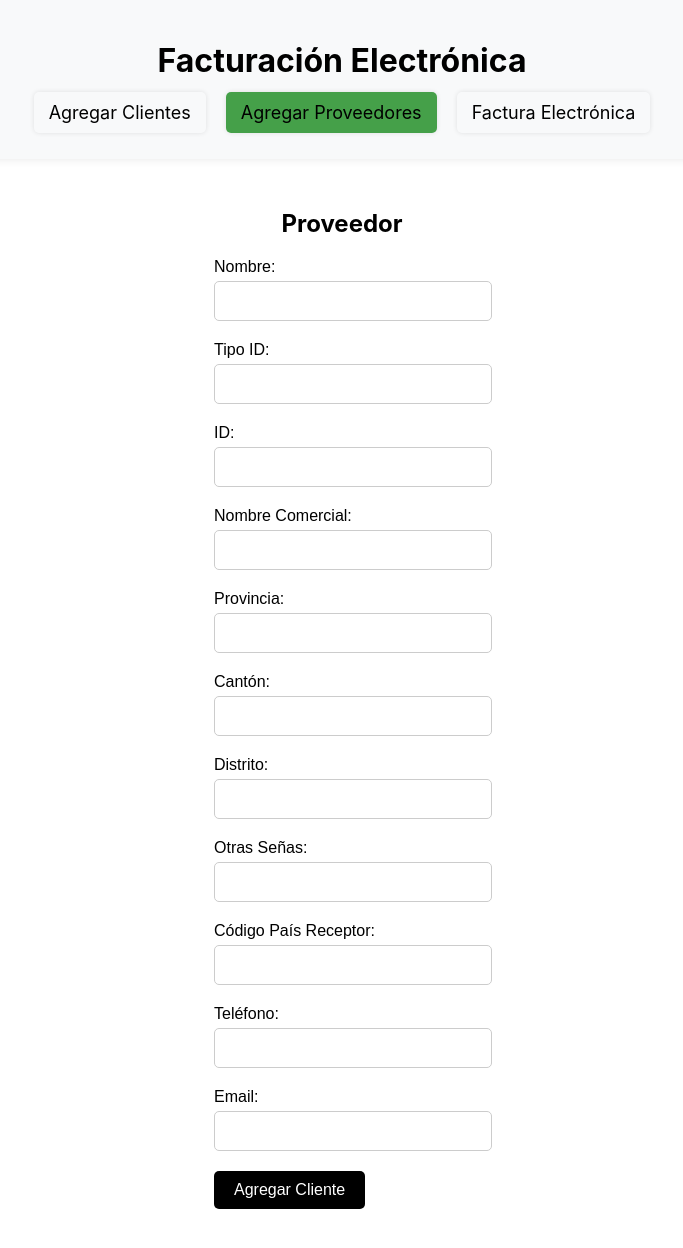
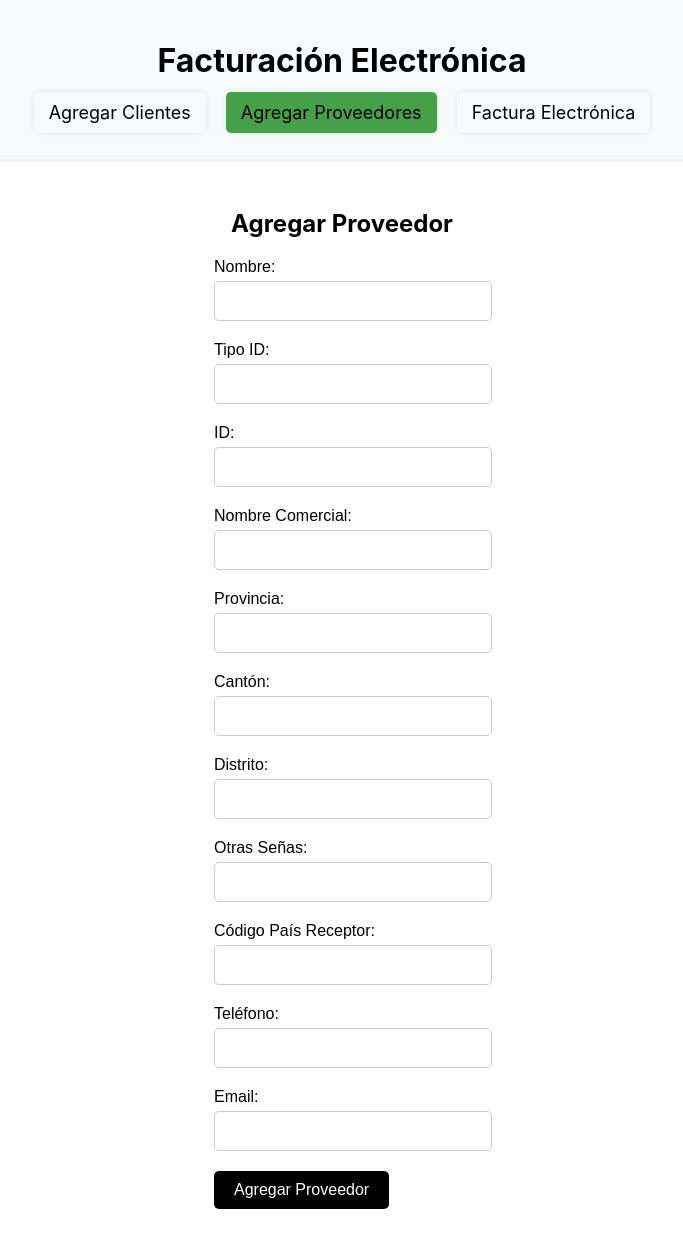
Before and after one commit to Fran420CR/fe, a React (Create React App) app: page /agregar-proveedores in a window 1280 px wide. Shown: the top 1248 px of the page, without its empty margins (298-981 px from the left). Built offline with nearby package versions, Linux system fonts and the light colour scheme.

Commit message:
un par de textos

```diff
--- a/src/components/AgregarProveedores.js
+++ b/src/components/AgregarProveedores.js
@@ -78,7 +78,7 @@ function AgregarProveedores() {
 
     return (
         <div className="form-container"> {/* Añadimos una clase contenedora para aplicar estilos */}
-            <h2>Proveedor</h2>
+            <h2>Agregar Proveedor</h2>
             <form onSubmit={handleSubmit}>
                 {/* Cada div envolvente para el input y label se agrega con una clase específica para estilos */}
                 <div className="form-group">
@@ -125,7 +125,7 @@ function AgregarProveedores() {
                     <label className="form-label">Email:</label>
                     <input className="form-input" type="email" value={email} onChange={handleEmailChange} />
                 </div>
-                <button type="submit" className="submit-button">Agregar Cliente</button>
+                <button type="submit" className="submit-button">Agregar Proveedor</button>
             </form>
         </div>
     );
```
